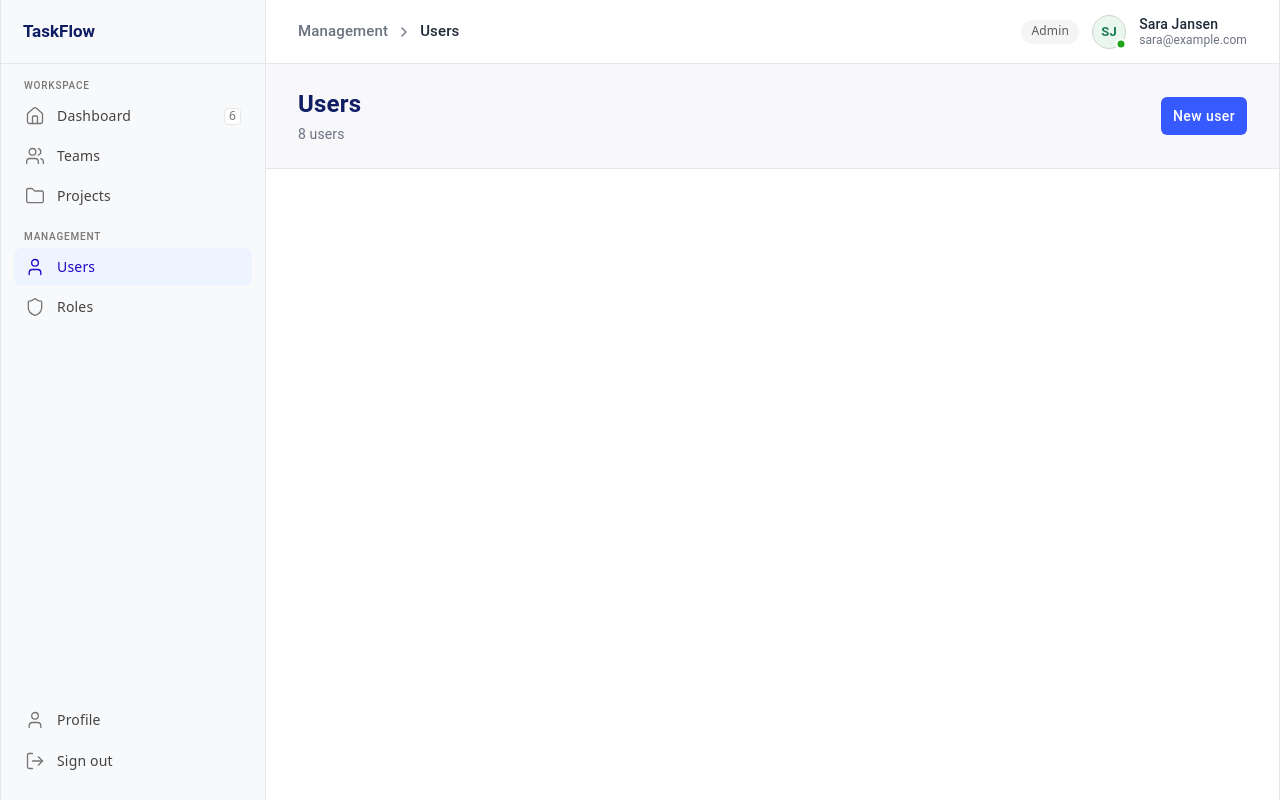
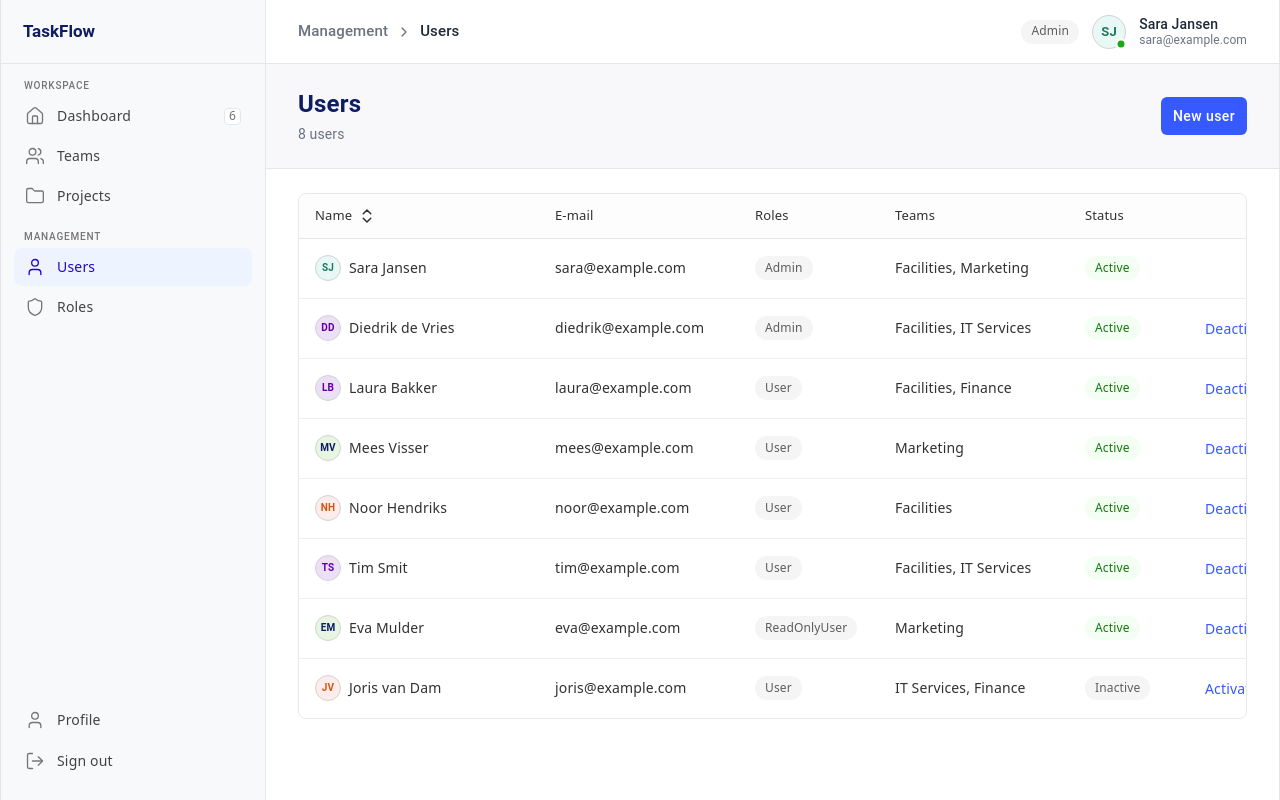
Before and after one commit to AbdullahAtallah/TaskFlow, a React (Vite) app in the folder frontend/: page /management/users in a window 1280 px wide. Built offline with nearby package versions, Linux system fonts and the light colour scheme.

Commit message:
Create users page content with static data and toggle user active status

```diff
--- a/frontend/src/components/atoms/Tag/Tag.jsx
+++ b/frontend/src/components/atoms/Tag/Tag.jsx
@@ -3,6 +3,7 @@ import { Box } from "@mui/material";
 const tones = {
   neutral: { backgroundColor: "#f5f5f5", color: "#5d5d5d" },
   purple: { backgroundColor: "#fbf5ff", color: "#6300a5" },
+  success: { backgroundColor: "#f2fff2", color: "#13790e" },
 };
 
 const Tag = ({ children, tone = "neutral" }) => {
--- a/frontend/src/components/atoms/UserAvatar/UserAvatar.jsx
+++ b/frontend/src/components/atoms/UserAvatar/UserAvatar.jsx
@@ -1,15 +1,26 @@
 import { Avatar, Badge } from "@mui/material";
+
+const palette = [
+  { bg: "#ece0f6", fg: "#6300a5" },
+  { bg: "#e7f6e0", fg: "#0f1d63" },
+  { bg: "#feebec", fg: "#cf580f" },
+  { bg: "#e8f8f5", fg: "#1b7a5e" },
+];
 
 const getInitials = (name = "") =>
   name
     .split(" ")
     .filter(Boolean)
-    .map((part) => part[0])
-    .filter((ch) => ch === ch.toUpperCase())
     .slice(0, 2)
+    .map((word) => word[0].toUpperCase())
     .join("");
 
+const pickColor = (name = "") =>
+  palette[name.charCodeAt(0) % palette.length] ?? palette[0];
+
 const UserAvatar = ({ name, size = 32, online = false, sx }) => {
+  const { bg, fg } = pickColor(name);
+
   const avatar = (
     <Avatar
       sx={{
@@ -17,8 +28,8 @@ const UserAvatar = ({ name, size = 32, online = false, sx }) => {
         height: size,
         fontSize: 13,
         fontWeight: 600,
-        bgcolor: "#e9f7ef",
-        color: "#1b7a5e",
+        bgcolor: bg,
+        color: fg,
         border: ".5px solid #d2d2d2",
         ...sx,
       }}
--- /dev/null
+++ b/frontend/src/components/molecules/UserNameCell/UserNameCell.jsx
@@ -0,0 +1,13 @@
+import { Box } from "@mui/material";
+import UserAvatar from "../../atoms/UserAvatar/UserAvatar";
+
+const UserNameCell = ({ name }) => {
+  return (
+    <Box sx={{ display: "flex", alignItems: "center", gap: "8px" }}>
+      <UserAvatar name={name} size={24} sx={{ fontSize: 10 }} />
+      <span>{name}</span>
+    </Box>
+  );
+};
+
+export default UserNameCell;
--- /dev/null
+++ b/frontend/src/components/organisms/UsersTable/UsersTable.jsx
@@ -0,0 +1,71 @@
+import { Box, Table, TableBody, TableHead, TableRow } from "@mui/material";
+import HeadCell from "../../atoms/HeadCell/HeadCell";
+import BodyCell from "../../atoms/BodyCell/BodyCell";
+import TextLink from "../../atoms/TextLink/TextLink";
+import Tag from "../../atoms/Tag/Tag";
+import SortLabel from "../../molecules/SortLabel/SortLabel";
+import UserNameCell from "../../molecules/UserNameCell/UserNameCell";
+
+const UsersTable = ({ users, onToggleActive }) => {
+  return (
+    <Box
+      sx={{
+        border: "1px solid #e5e7eb",
+        borderRadius: "8px",
+        overflowX: "auto",
+        backgroundColor: "#ffffff",
+      }}
+    >
+      <Table sx={{ tableLayout: "fixed", minWidth: "1000px" }}>
+        <TableHead>
+          <TableRow>
+            <HeadCell width="24%">
+              <SortLabel active>Name</SortLabel>
+            </HeadCell>
+            <HeadCell width="20%">E-mail</HeadCell>
+            <HeadCell width="14%">Roles</HeadCell>
+            <HeadCell width="19%">Teams</HeadCell>
+            <HeadCell width="12%">Status</HeadCell>
+            <HeadCell width="11%" />
+          </TableRow>
+        </TableHead>
+
+        <TableBody>
+          {users.map((user) => (
+            <TableRow
+              key={user.id}
+              sx={{
+                "&:last-child td": { borderBottom: 0 },
+              }}
+            >
+              <BodyCell>
+                <UserNameCell name={user.name} />
+              </BodyCell>
+              <BodyCell>{user.email}</BodyCell>
+              <BodyCell>
+                <Tag>{user.role}</Tag>
+              </BodyCell>
+              <BodyCell>{user.teams}</BodyCell>
+              <BodyCell>
+                {user.active ? (
+                  <Tag tone="success">Active</Tag>
+                ) : (
+                  <Tag>Inactive</Tag>
+                )}
+              </BodyCell>
+              <BodyCell>
+                {!user.isMe && (
+                  <TextLink onClick={() => onToggleActive(user.id)}>
+                    {user.active ? "Deactivate" : "Activate"}
+                  </TextLink>
+                )}
+              </BodyCell>
+            </TableRow>
+          ))}
+        </TableBody>
+      </Table>
+    </Box>
+  );
+};
+
+export default UsersTable;
--- a/frontend/src/pages/UsersPage/UsersPage.jsx
+++ b/frontend/src/pages/UsersPage/UsersPage.jsx
@@ -1,8 +1,88 @@
 import { Button } from "@mui/material";
 import PageHeader from "../../components/molecules/PageHeader/PageHeader";
 import PageBody from "../../components/atoms/PageBody/PageBody";
+import UsersTable from "../../components/organisms/UsersTable/UsersTable";
+import { useState } from "react";
+
+const initialUsers = [
+  {
+    id: 1,
+    name: "Sara Jansen",
+    email: "sara@example.com",
+    role: "Admin",
+    teams: "Facilities, Marketing",
+    active: true,
+    isMe: true,
+  },
+  {
+    id: 2,
+    name: "Diedrik de Vries",
+    email: "diedrik@example.com",
+    role: "Admin",
+    teams: "Facilities, IT Services",
+    active: true,
+  },
+  {
+    id: 3,
+    name: "Laura Bakker",
+    email: "laura@example.com",
+    role: "User",
+    teams: "Facilities, Finance",
+    active: true,
+  },
+  {
+    id: 4,
+    name: "Mees Visser",
+    email: "mees@example.com",
+    role: "User",
+    teams: "Marketing",
+    active: true,
+  },
+  {
+    id: 5,
+    name: "Noor Hendriks",
+    email: "noor@example.com",
+    role: "User",
+    teams: "Facilities",
+    active: true,
+  },
+  {
+    id: 6,
+    name: "Tim Smit",
+    email: "tim@example.com",
+    role: "User",
+    teams: "Facilities, IT Services",
+    active: true,
+  },
+  {
+    id: 7,
+    name: "Eva Mulder",
+    email: "eva@example.com",
+    role: "ReadOnlyUser",
+    teams: "Marketing",
+    active: true,
+  },
+  {
+    id: 8,
+    name: "Joris van Dam",
+    email: "joris@example.com",
+    role: "User",
+    teams: "IT Services, Finance",
+    active: false,
+  },
+];
 
 const UsersPage = () => {
+  const [users, setUsers] = useState(initialUsers);
+
+  const toggleActive = (id) => {
+    setUsers((prev) =>
+      prev.map((user) =>
+        user.id === id ? { ...user, active: !user.active } : user,
+      ),
+    );
+  };
+
   return (
     <>
       <PageHeader
@@ -28,7 +108,9 @@ const UsersPage = () => {
           </>
         }
       />
-      <PageBody></PageBody>
+      <PageBody>
+        <UsersTable users={users} onToggleActive={toggleActive} />
+      </PageBody>
     </>
   );
 };
```
